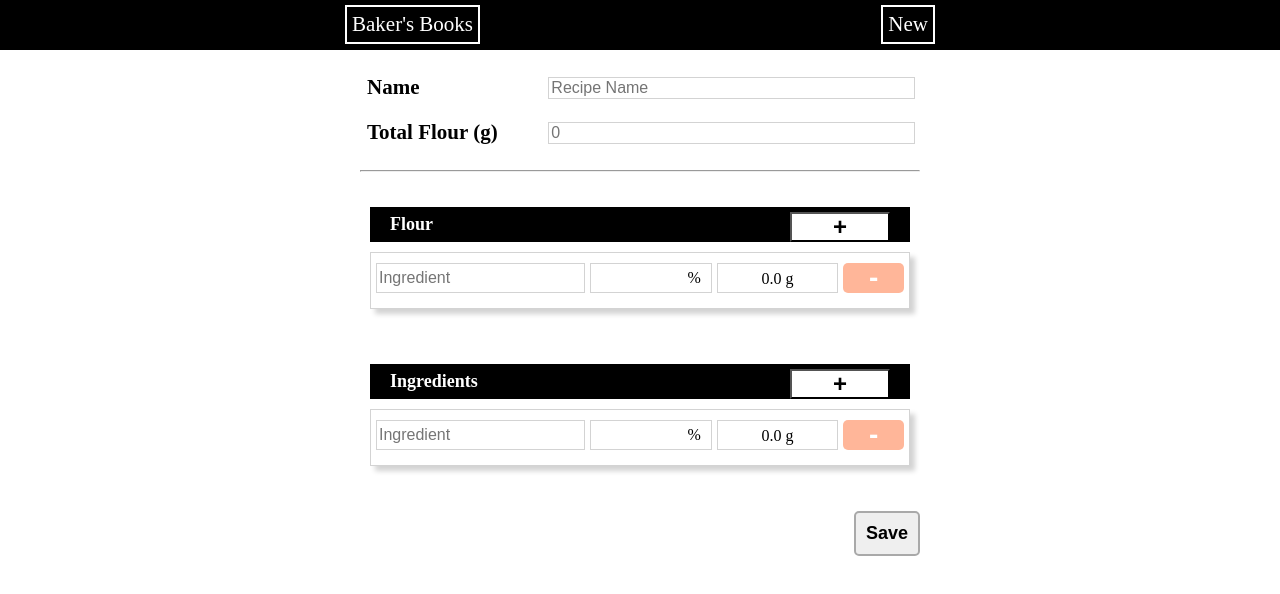
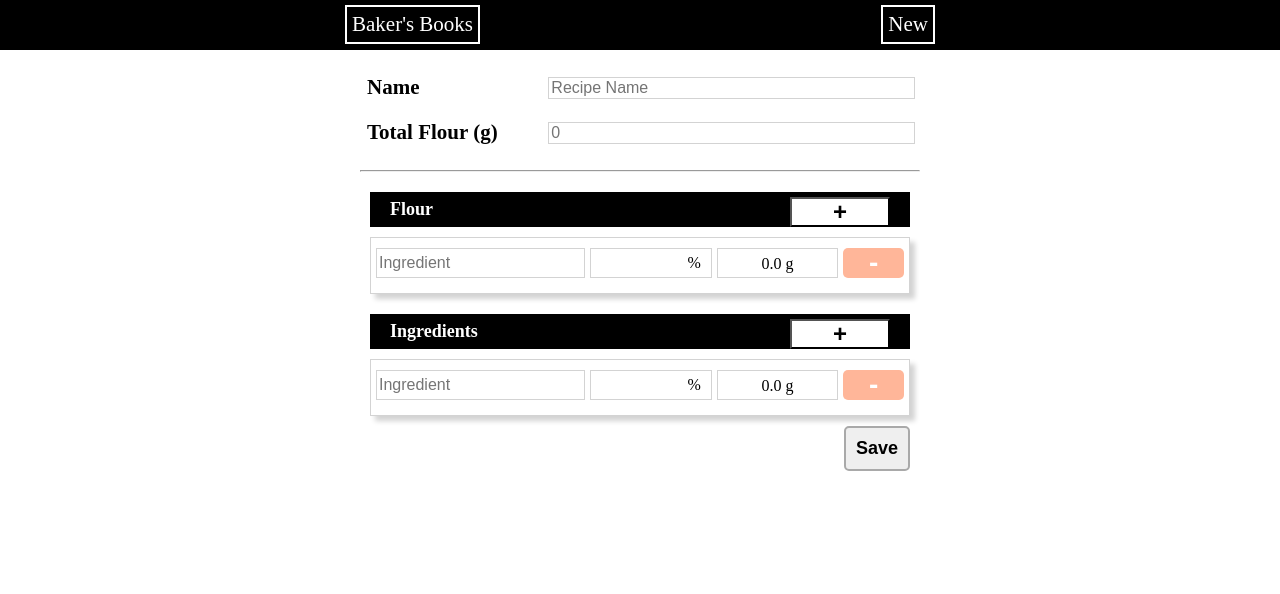
Before and after one commit to Drewlove/bakers-math-client, a React (Create React App) app: page /form/recipe/new in a window 1280 px wide. Shown: the top 594 px of the page. Built offline with nearby package versions, Linux system fonts and the light colour scheme.

Commit message:
CSS changes, move save delete button buttons closer to bottom

```diff
--- a/src/App.css
+++ b/src/App.css
@@ -155,6 +155,7 @@ form {
 .recipe__button-section {
   display: flex;
   justify-content: space-between;
+  padding: 0px 10px;
 }
 
 .recipe-container {
@@ -267,8 +268,8 @@ form {
 
 .recipe-section {
   max-width: 575px;
-  margin: 25px auto;
-  padding: 10px;
+  margin: 20px auto 0px;
+  padding: 0px 10px;
 }
 
 .recipe-section_ingredients {
```
